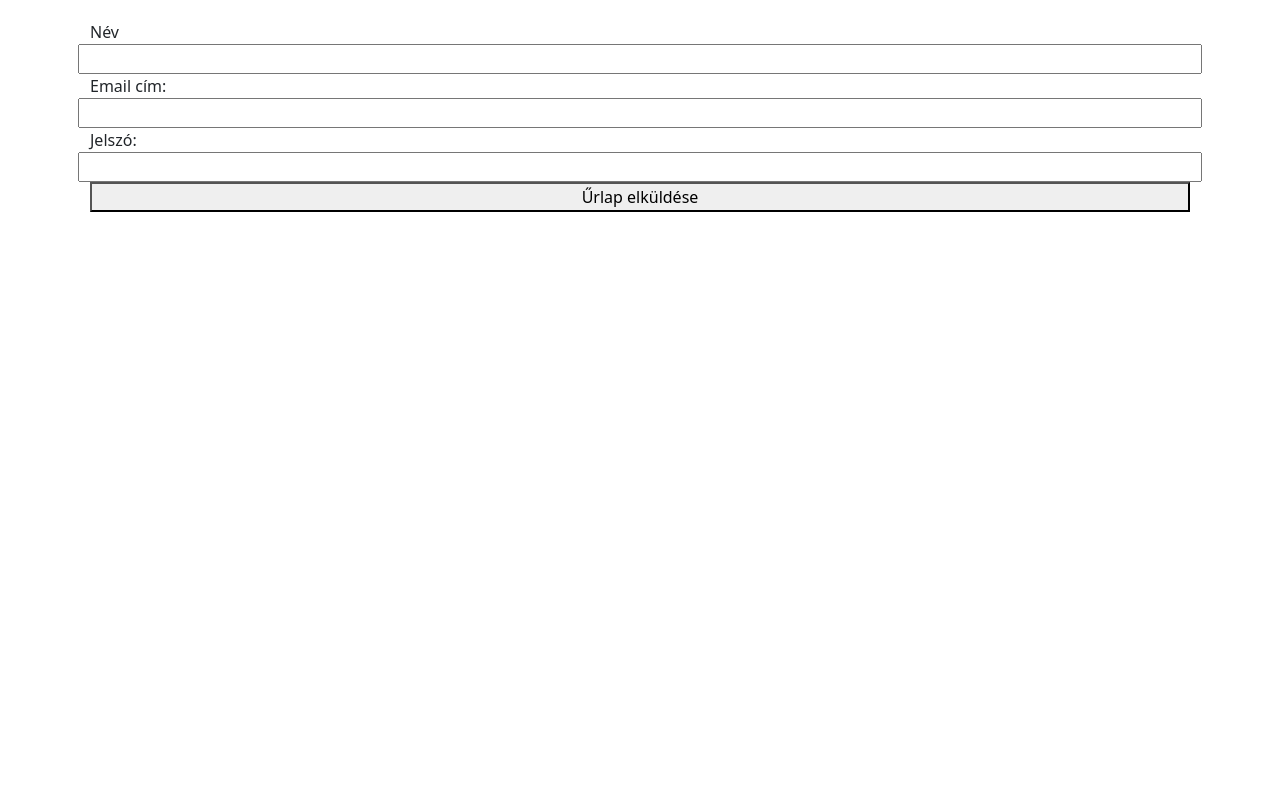
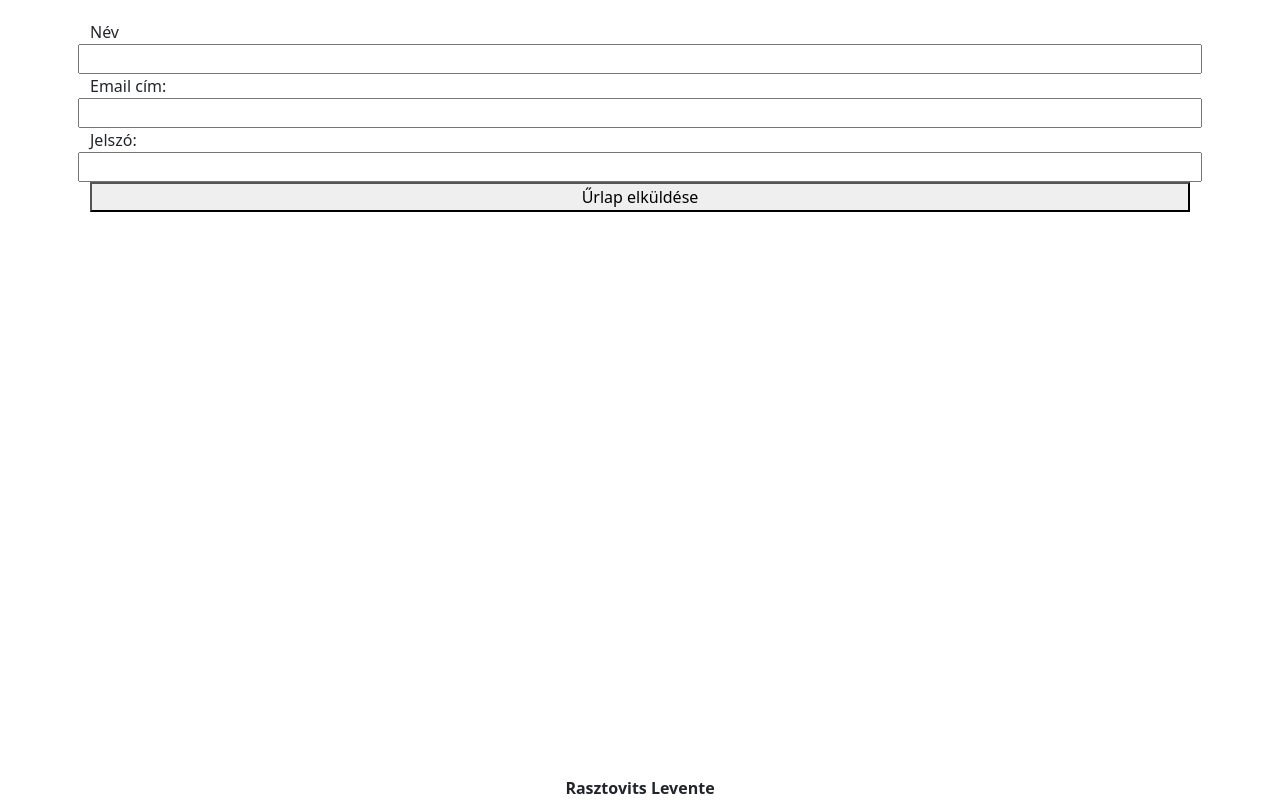
Before and after one commit to etnevelpriv/verzioKezelesOraiMunka, a website built with Vite: page index.html in a window 1280 px wide. Built offline with nearby package versions, Linux system fonts and the light colour scheme.

Commit message:
Footer keszen van

```diff
--- a/index.html
+++ b/index.html
@@ -6,7 +6,7 @@
   <meta name="viewport" content="width=device-width, initial-scale=1.0">
   <link href="https://cdn.jsdelivr.net/npm/bootstrap@5.3.8/dist/css/bootstrap.min.css" rel="stylesheet"
     integrity="sha384-sRIl4kxILFvY47J16cr9ZwB07vP4J8+LH7qKQnuqkuIAvNWLzeN8tE5YBujZqJLB" crossorigin="anonymous">
-  <title>VerzioKezeles</title>
+  <title>Regisztráció</title>
 </head>
 
 <body>
@@ -27,6 +27,8 @@
   </form>
   <strong id="successText"></strong>
   <script type="module" src="./src/main.js"></script>
+  <footer>
+    <strong>Rasztovits Levente</strong>
+  </footer>
 </body>
-
 </html>
--- a/src/style.css
+++ b/src/style.css
@@ -3,6 +3,10 @@
   --light: #332f2f;
   --blue: #101ed9;
   --blue: #1c227c;
+}
+
+body {
+  height: 100vh;
 }
 
 .container {
@@ -11,3 +15,13 @@
   display: flex;
   flex-direction: column;
 }
+
+footer {
+  position: fixed;
+  left: 0;
+  bottom: 0;
+  width: 100%;
+  display: flex;
+  justify-content: center;
+  text-align: center;
+}
```
